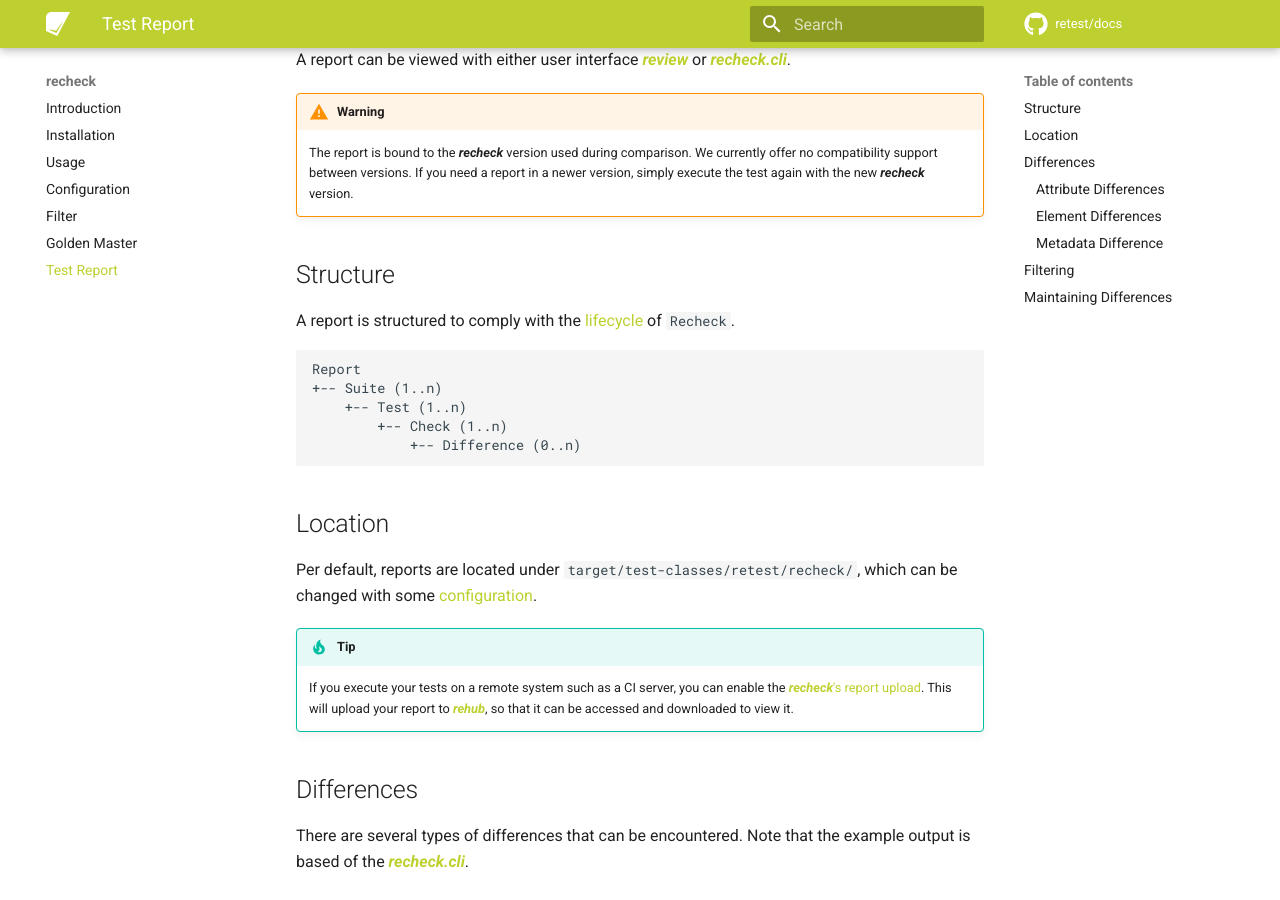
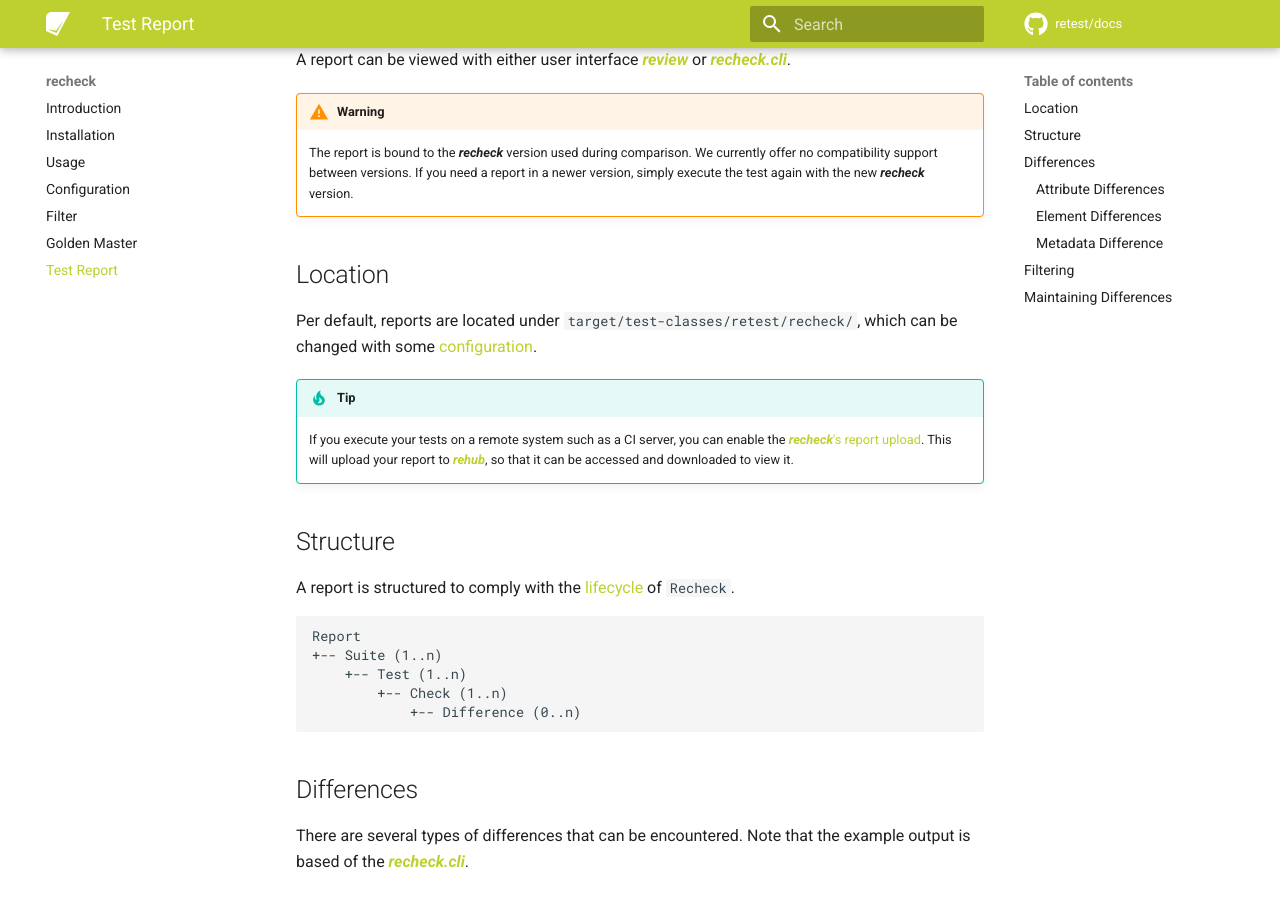
Before and after one commit to retest/docs, an MkDocs documentation site: the page built from docs/recheck/files/report.md, in a window 1280 px wide and 900 px high, scrolled down 299 px. Built offline with MkDocs 1.6.1 and Material for MkDocs 9.7.7, drawn with Linux system fonts in a browser that asks for light colours; comment, search, counter and statistics services are not loaded; part of the change alters nothing that is shown.

````diff
--- a/docs/recheck/files/report.md
+++ b/docs/recheck/files/report.md
@@ -6,6 +6,13 @@ A report can be viewed with either user interface [***review***](../../review/in
 
 !!! warning
     The report is bound to the ***recheck*** version used during comparison. We currently offer no compatibility support between versions. If you need a report in a newer version, simply execute the test again with the new ***recheck*** version.
+
+## Location
+
+Per default, reports are located under `target/test-classes/retest/recheck/`, which can be changed with some [configuration](../usage/configuration.md).
+
+!!! tip
+    If you execute your tests on a remote system such as a CI server, you can enable the [***recheck***'s report upload](../../recheck-web/tutorial/upload-test-reports-to-rehub.md). This will upload your report to [***rehub***](https://rehub.retest.de), so that it can be accessed and downloaded to view it.
 
 ## Structure
 
@@ -18,13 +25,6 @@ Report
         +-- Check (1..n)
             +-- Difference (0..n)
 ```
-
-## Location
-
-Per default, reports are located under `target/test-classes/retest/recheck/`, which can be changed with some [configuration](../usage/configuration.md).
-
-!!! tip
-    If you execute your tests on a remote system such as a CI server, you can enable the [***recheck***'s report upload](../../recheck-web/tutorial/upload-test-reports-to-rehub.md). This will upload your report to [***rehub***](https://rehub.retest.de), so that it can be accessed and downloaded to view it.
 
 ## Differences
 
````
